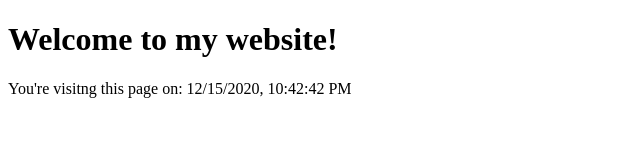
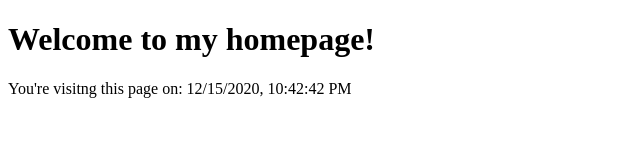
Before and after one commit to PDQDakota/netlify-test, a plain HTML site: page index.html in a window 1280 px wide. Shown: the whole page, without its empty margins (0-640 px from the left). Drawn offline with Linux system fonts and the light colour scheme.

Commit message:
Testing out the AB stuff

```diff
--- a/index.html
+++ b/index.html
@@ -1,5 +1,5 @@
 <!DOCTYPE html>
-<h1>Welcome to my website!</h1>
+<h1>Welcome to my homepage!</h1>
 <p id="dateTime">
     <script>
         document.write(`You're visitng this page on: ${new Date().toLocaleString()}`);
```
